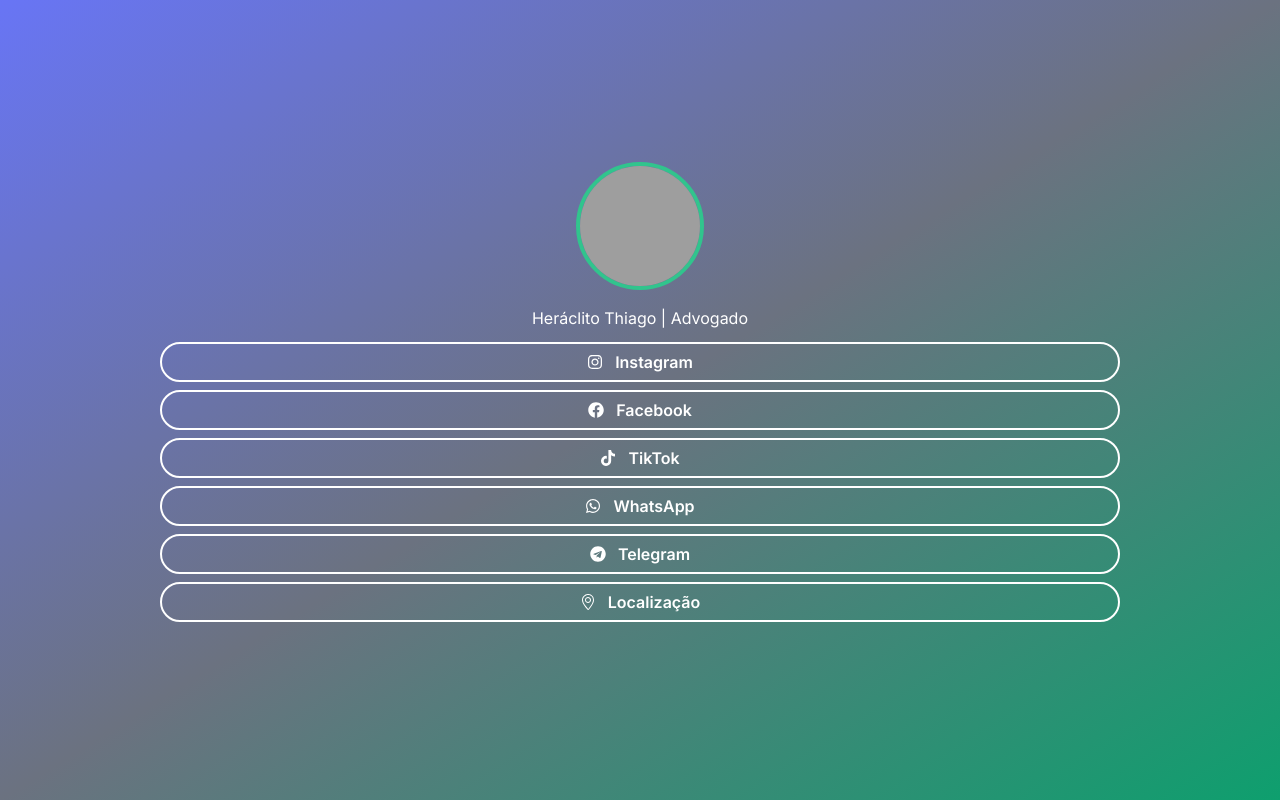
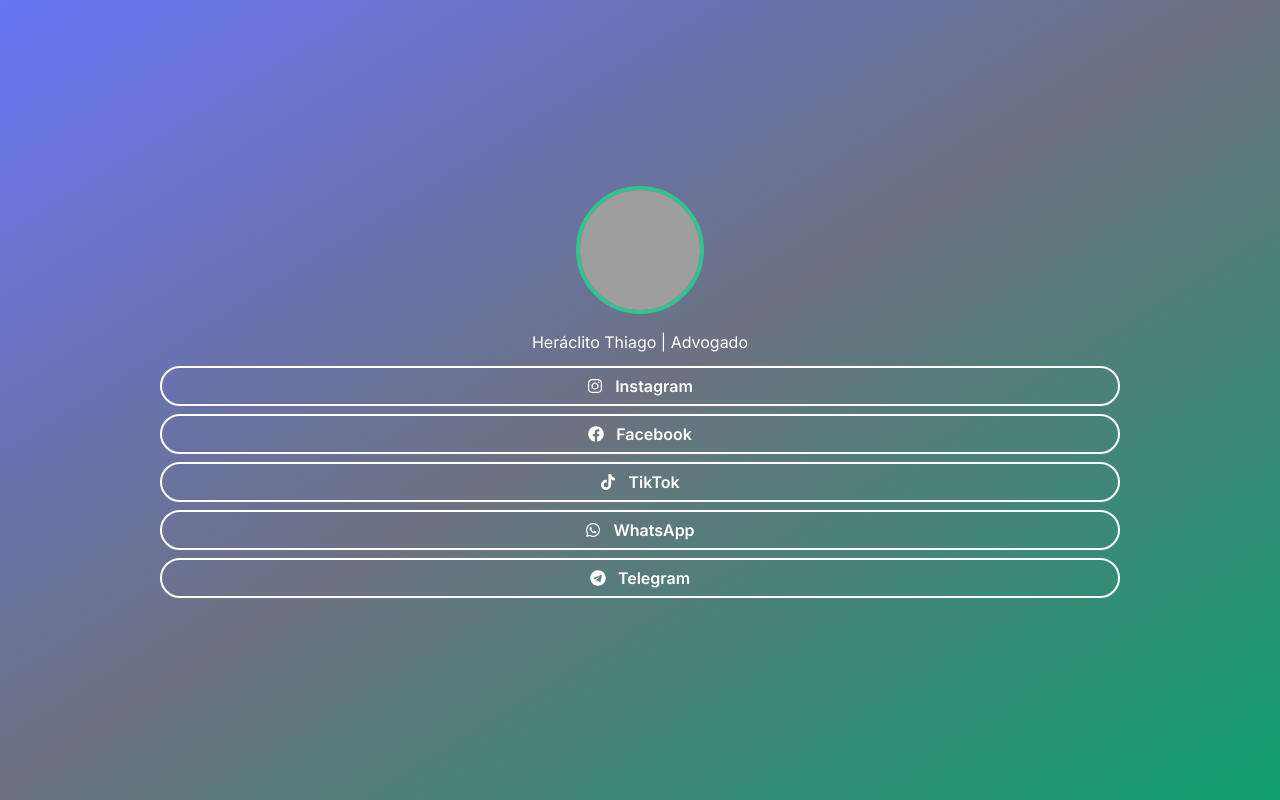
Before and after one commit to heraclitothiago/links, a Next.js app: page / in a window 1280 px wide. Built offline with nearby package versions, Linux system fonts and the light colour scheme; grey boxes are pictures that could not be loaded.

Commit message:
removido link de localização

```diff
--- a/src/app/page.js
+++ b/src/app/page.js
@@ -41,12 +41,6 @@
           icon={FaTelegram}
         ></Links>
 
-        <Links
-          url={'https://t.me/heraclitothiago'}
-          site={'Localização'}
-          icon={SlLocationPin}
-        ></Links>
-
       </div>
     </main>
   )
```
